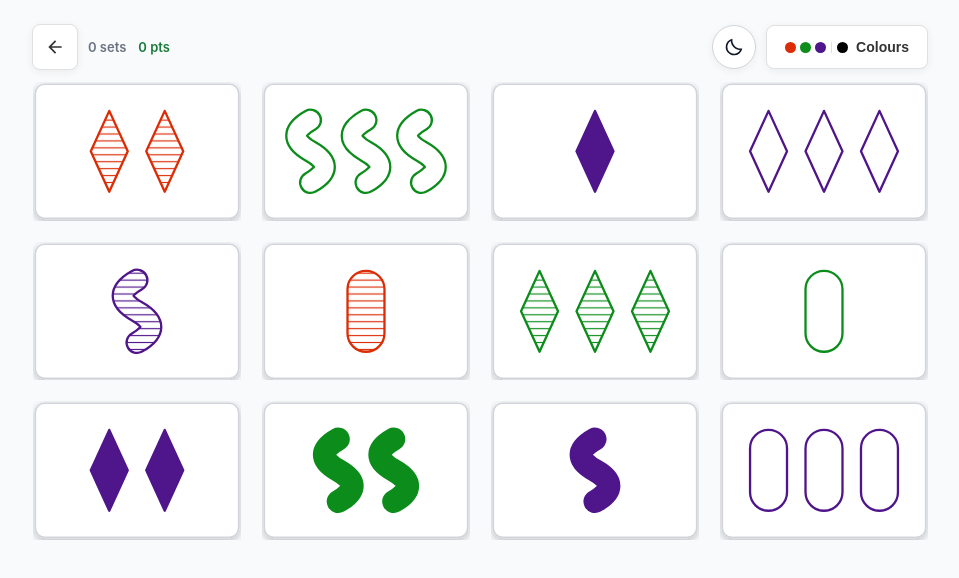
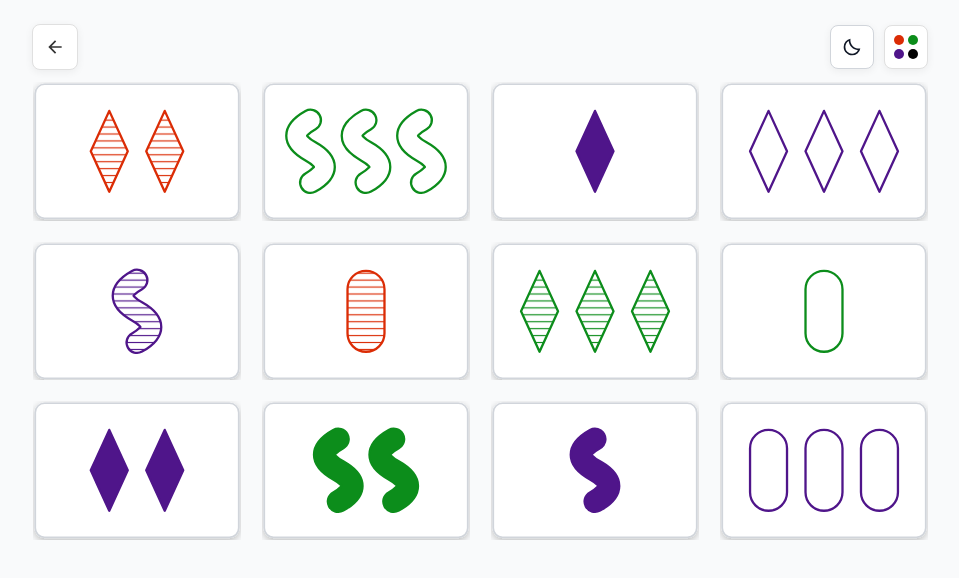
Before and after one commit to cc-nina/set, an Angular app: page /game in a window 1280 px wide. Shown: the top 578 px of the page, without its empty margins (160-1119 px from the left). Built offline with nearby package versions, Linux system fonts and the light colour scheme.

Commit message:
button styling

```diff
--- a/src/app/game-board.component.css
+++ b/src/app/game-board.component.css
@@ -39,13 +39,8 @@
 }
 
 /* ── Colours button ─────────────────────────────────────────────── */
-.open-palette-btn {
-  gap: 0.5rem;
-}
-
-.palette-dots-preview { display:flex; gap:4px; align-items:center; }
-.palette-dot-sm { width:11px; height:11px; border-radius:50%; }
-.palette-dot-divider { width:1px; height:11px; background:var(--btn-ghost-border); margin:0 1px; }
+.palette-dot-grid { display:grid; grid-template-columns:1fr 1fr; gap:4px; }
+.palette-dot-sm { width:10px; height:10px; border-radius:50%; }
 
 /* ── Game-over overlay (solo) ───────────────────────────────────── */
 .board-overlay {
--- a/src/app/game-board.component.html
+++ b/src/app/game-board.component.html
@@ -36,7 +36,7 @@
           <path d="m313-440 224 224-57 56-320-320 320-320 57 56-224 224h487v80H313Z"/>
         </svg>
       </a>
-      <div class="solo-scorebar">
+      <div class="solo-scorebar" *ngIf="liveSets > 0 || liveNegs > 0">
         <span class="solo-stat">{{ liveSets }} set{{ liveSets === 1 ? '' : 's' }}</span>
         <span class="solo-stat solo-stat--neg" *ngIf="liveNegs > 0">{{ liveNegs }} neg{{ liveNegs === 1 ? '' : 's' }}</span>
         <span class="solo-stat solo-stat--score">{{ liveScore }} pt{{ liveScore === 1 ? '' : 's' }}</span>
@@ -44,13 +44,13 @@
     </div>
     <div class="toolbar-right">
       <app-theme-toggle></app-theme-toggle>
-      <button class="btn btn-secondary open-palette-btn" (click)="openPaletteModal()">
-        <div class="palette-dots-preview">
-          <div *ngFor="let p of palette" class="palette-dot-sm" [style.background]="p"></div>
-          <div class="palette-dot-divider"></div>
+      <button class="btn btn-secondary btn-icon open-palette-btn" (click)="openPaletteModal()" aria-label="Colour palette">
+        <div class="palette-dot-grid">
+          <div class="palette-dot-sm" [style.background]="palette[0]"></div>
+          <div class="palette-dot-sm" [style.background]="palette[1]"></div>
+          <div class="palette-dot-sm" [style.background]="palette[2]"></div>
           <div class="palette-dot-sm" [style.background]="highlightColor || 'var(--card-selected-default)'"></div>
         </div>
-        Colours
       </button>
     </div>
   </div>
--- a/src/app/game-board.component.ts
+++ b/src/app/game-board.component.ts
@@ -416,7 +416,7 @@ export class GameBoardComponent implements OnInit, OnDestroy {
     const boardWidth = Math.min(w - 32, cfg.maxBoardWidth);
     const cardWFromWidth = boardWidth / (cfg.cols + GAP_RATIO * (cfg.cols - 1));
 
-    const boardHeight = h - 56;
+    const boardHeight = h - 88; // 16px wrapper padding × 2 + 44px toolbar + 12px gap
     const cardHFromHeight = boardHeight / (cfg.rows + GAP_RATIO * (cfg.rows - 1));
     const cardWFromHeight = cardHFromHeight * cfg.cardAspect;
 
--- a/src/app/home.component.css
+++ b/src/app/home.component.css
@@ -15,16 +15,12 @@
 @media (max-width: 559px) {
   .home-shell {
     justify-content: flex-start;
-    padding-top: 4rem;
   }
 }
 
 /* ── Theme toggle ──────────────────────────────────────────────────── */
 .home-theme-toggle-wrap {
-  position: fixed;
-  top: 14px;
-  right: 14px;
-  z-index: 10;
+  align-self: flex-end;
 }
 
 /* ── Header ────────────────────────────────────────────────────────── */
--- a/src/app/palette-modal.component.css
+++ b/src/app/palette-modal.component.css
@@ -2,7 +2,7 @@
 .palette-modal-overlay {
   position: fixed; inset: 0;
   background: rgba(0,0,0,0.35);
-  z-index: 100;
+  z-index: 200;   /* above all fixed UI controls */
   display: flex; align-items: center; justify-content: center;
   animation: fadeIn 0.15s ease;
 }
@@ -31,8 +31,8 @@
   position: absolute;
   top: 16px;
   right: 16px;
-  width: 28px;
-  height: 28px;
+  width: 44px;
+  height: 44px;
   border-radius: 50%;
   border: none;
   background: var(--btn-icon-bg);
@@ -55,21 +55,14 @@
   transition: background-color 0.12s ease-in-out;
 }
 
-.close-btn::before {
-  transform: rotate(45deg);
+.close-btn::before { transform: rotate(45deg); }
+.close-btn::after  { transform: rotate(-45deg); }
+
+@media (hover: hover) {
+  .close-btn:hover { background: var(--btn-icon-bg-hover); }
 }
 
-.close-btn::after {
-  transform: rotate(-45deg);
-}
-
-.close-btn:hover {
-  background: var(--btn-icon-bg-hover);
-}
-
-.close-btn:active {
-  transform: scale(0.95);
-}
+.close-btn:active { transform: scale(0.95); }
 
 /* ── Swatch rows ────────────────────────────────────────────────── */
 .swatch-row { display:flex; gap:12px; align-items:flex-start; }
@@ -79,13 +72,21 @@
   width:56px; height:56px; border-radius:14px;
   border:2px solid transparent;
   cursor:pointer;
-  transition:transform 0.12s, border-color 0.12s;
+  /* Box-shadow ring is always visible regardless of swatch fill color:
+     inner shadow creates a gap, outer ring is the active indicator */
+  transition:transform 0.12s, box-shadow 0.12s;
 }
+
+@media (hover: hover) {
   .swatch-well:hover { transform:scale(1.06); }
-.swatch-well.active { border-color:var(--swatch-active-border); }
+}
 
-/* Resting border so the highlight swatch is visible on any background.
-   Must come BEFORE .active so the active ring takes precedence. */
+/* Active: a two-layer ring (gap + accent) that's visible on any swatch color */
+.swatch-well.active {
+  box-shadow: 0 0 0 3px var(--bg-surface), 0 0 0 5px var(--accent);
+}
+
+/* Resting border so the highlight swatch is visible against any background */
 .swatch-well.highlight-swatch { border-color: var(--border-strong); }
 
 .swatch-label { font-size:var(--text-sm); color:var(--picker-label); text-align:center; }
@@ -171,12 +172,26 @@
   letter-spacing:0.04em; text-transform:uppercase;
 }
 .presets-grid { display:flex; flex-wrap:wrap; gap:8px; align-items:center; }
+
 .preset-dot {
+  position: relative;   /* needed for the ::after touch-area expansion */
   width:24px; height:24px; border-radius:50%;
   border:2px solid transparent;
   cursor:pointer; transition:transform 0.1s;
+  flex-shrink: 0;
 }
+
+/* Expand the tap target to 44px without changing the visual size */
+.preset-dot::after {
+  content: '';
+  position: absolute;
+  inset: -10px;
+}
+
+@media (hover: hover) {
   .preset-dot:hover { transform:scale(1.2); }
+}
+
 .preset-dot.selected-preset { border-color:var(--swatch-active-border); }
 
 /* ── Conflict warning ───────────────────────────────────────────── */
@@ -193,15 +208,19 @@
   background: none;
   border: 1px solid var(--border);
   border-radius: 8px;
-  padding: 4px 9px;
+  padding: 6px 12px;
+  min-height: 44px;
   cursor: pointer; white-space: nowrap;
   margin-left: auto;
   transition: color 0.12s, border-color 0.12s, background 0.12s;
 }
+
+@media (hover: hover) {
   .cb-apply-btn:hover {
     color: var(--text-primary);
     border-color: var(--border-strong);
     background: var(--bg-surface-alt);
+  }
 }
 
 /* ── Reset row ──────────────────────────────────────────────────── */
@@ -217,12 +236,16 @@
   background: none;
   border: 1px solid var(--border);
   border-radius: 8px;
-  padding: 6px 14px;
+  padding: 8px 16px;
+  min-height: 44px;
   cursor: pointer;
   transition: color 0.12s, border-color 0.12s, background 0.12s;
 }
+
+@media (hover: hover) {
   .reset-btn:hover {
     color: var(--text-primary);
     border-color: var(--border-strong);
     background: var(--bg-surface-alt);
   }
+}
--- a/src/app/theme-toggle.component.ts
+++ b/src/app/theme-toggle.component.ts
@@ -21,7 +21,7 @@ import { ThemeService, THEME_META } from './theme.service';
     .theme-toggle-btn {
       width: 44px;
       height: 44px;
-      border-radius: 50%;
+      border-radius: 8px;
       border: 1.5px solid var(--border-strong);
       background: var(--bg-surface);
       color: var(--text-primary);
```
Lines whose indentation alone changed are shown as unchanged.
